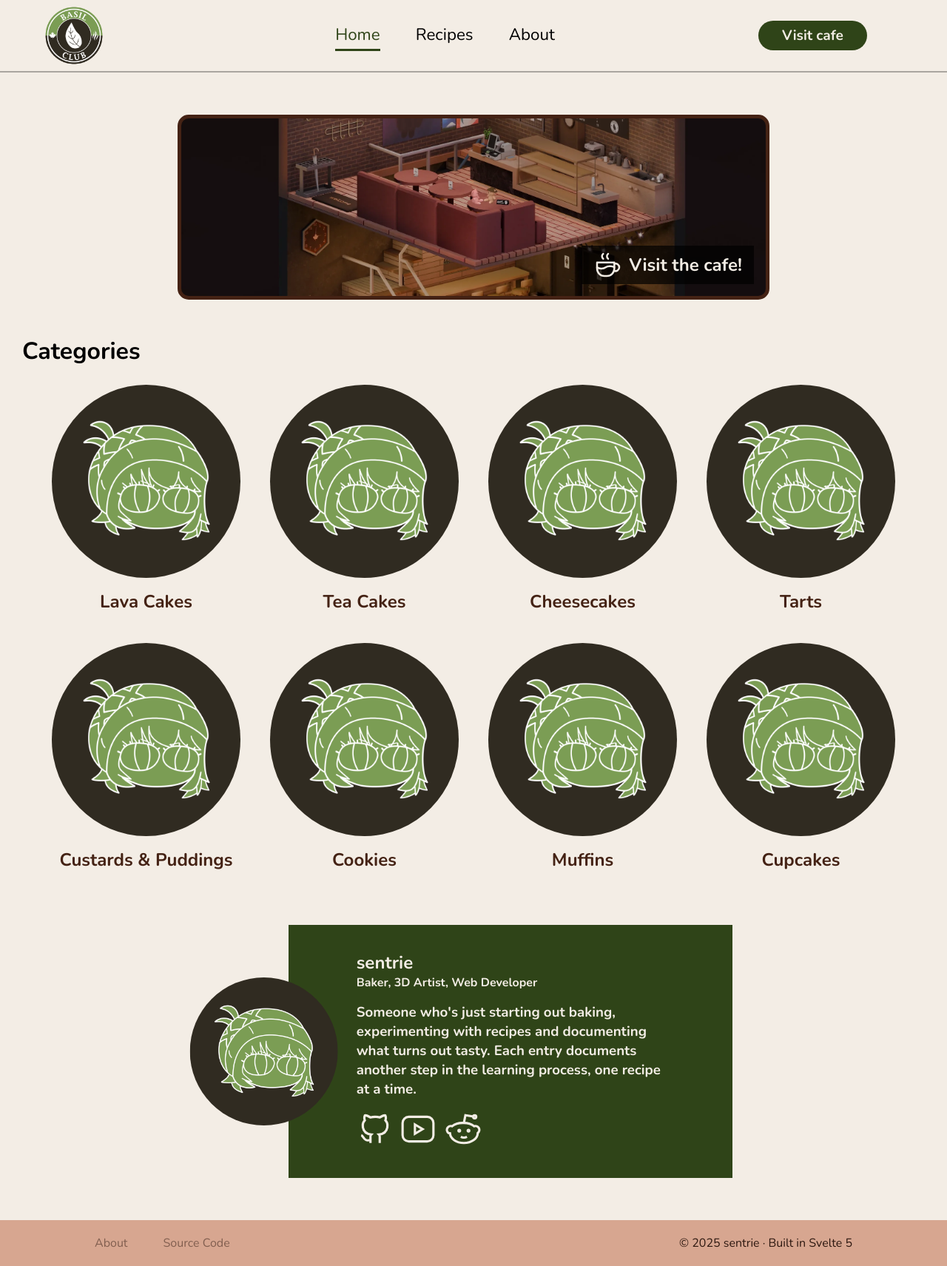
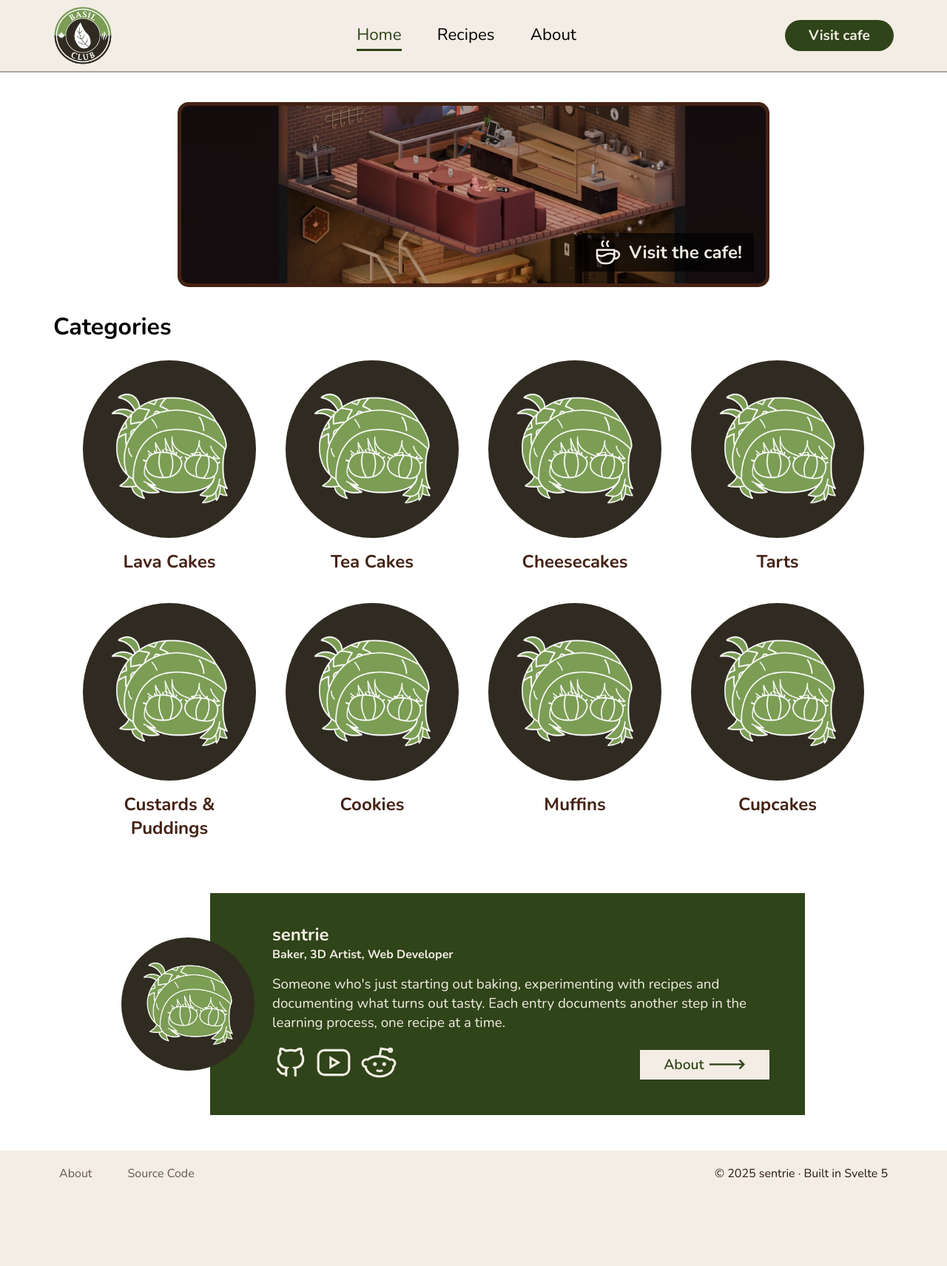
Before and after one commit to sen-trie/basil-main, a SvelteKit app: page / in a window 1280 px wide. Shown: the whole page at 74% size. After the commit the page ends 1617 px from the top, so only its background shows below. Built offline with nearby package versions, Linux system fonts and the light colour scheme.

Commit message:
Structure: Standardize padding and maxwidth

```diff
--- a/src/app.css
+++ b/src/app.css
@@ -11,6 +11,7 @@
 	--colour-dark: #442214;
 	--colour-black: #2d1810;
 	--colour-red: #ed1f2c;
+	--colour-light-green: #bfdf9e;
 	--colour-green: #9dc275;
 	--colour-dark-green: rgb(47, 68, 24);
 }
@@ -79,8 +80,8 @@ body {
 }
 
 .body-container {
-	max-width: 1300px;
-	padding: 25px 30px;
+	width: min(1200px, 100%);
+	padding: 40px 32px 48px;
 	margin: 0 auto;
 	gap: 20px;
 }
--- a/src/lib/components/Footer.svelte
+++ b/src/lib/components/Footer.svelte
@@ -2,7 +2,7 @@
 	const year = new Date().getFullYear();
 </script>
 
-<footer class="flexbox">
+<footer class="flexbox body-container">
 	<div class="footer-links flexbox">
 		<a href="/about">About</a>
 		<a href="/about">Source Code</a>
@@ -12,16 +12,15 @@
 
 <style>
 	footer {
-		width: 100%;
-		padding: 20px 8rem;
+		padding: 20px 40px;
 		justify-content: space-between;
-		background-color: var(--colour-light);
+		background-color: var(--colour-white);
 		view-transition-name: footer;
 		color: var(--colour-black);
 	}
 
 	.footer-links {
-		opacity: 0.5;
+		opacity: 0.7;
 		width: fit-content;
 		gap: 3rem;
 	}
--- a/src/lib/components/Header.svelte
+++ b/src/lib/components/Header.svelte
@@ -9,7 +9,7 @@
 </script>
 
 <header>
-	<div class="flexbox header-wrapper">
+	<div class="flexbox body-container header-wrapper">
 		<div class="flexbox">
 			<a class="flexbox" href="/">
 				<img class="header-img" src={images['logo.webp']} alt="logo" />
@@ -39,15 +39,13 @@
 		position: sticky;
 		top: 0;
 		z-index: 10;
-		padding: 8px 60px 8px;
 		background-color: var(--colour-white);
 		border-bottom: 2px solid rgba(0, 0, 0, 0.3);
 		view-transition-name: header;
 	}
 
 	.header-wrapper {
-		max-width: 1200px;
-		margin: 0 auto;
+		padding: 8px 32px 8px;
 		align-items: center;
 		justify-content: space-between;
 	}
@@ -116,11 +114,9 @@
 	.cafe-button {
 		background-color: var(--colour-dark-green);
 		color: var(--colour-white);
-		padding: 7px 32px;
+		padding: 8px 32px;
 		font-size: 1.2rem;
 		font-weight: 700;
 		border-radius: 25px;
-		margin-left: 10px;
-		margin-right: 3rem;
 	}
 </style>
--- a/src/routes/+layout.js
+++ b/src/routes/+layout.js
@@ -1 +1 @@
-// export const prerender = true;
+export const prerender = true;
--- a/src/routes/+layout.svelte
+++ b/src/routes/+layout.svelte
@@ -50,5 +50,6 @@
 		margin: 0 auto;
 		flex-grow: 1;
 		width: 100%;
+		background-color: white;
 	}
 </style>
--- a/src/routes/+page.svelte
+++ b/src/routes/+page.svelte
@@ -20,7 +20,7 @@
 {/snippet}
 
 <div class="body-container home-div" style:view-transition-name="main-content-main">
-	<a class="cafe-button w-full" href="/cafe">
+	<a class="cafe-big-button w-full" href="/cafe">
 		<h2 class="flexbox"><Cup /> Visit the cafe!</h2>
 	</a>
 
@@ -42,14 +42,19 @@
 				time.
 			</h3>
 			<div class="flexbox link-container">
-				<a href="https://github.com/sen-trie" target="_blank" aria-label="link">
+				<a href="https://github.com/sen-trie" target="_blank" aria-label="link" class="social-link">
 					<svg viewBox="0 0 24 24" fill="none" stroke-width="1.5">
 						<path
 							d="M9 19c-4.3 1.4 -4.3 -2.5 -6 -3m12 5v-3.5c0 -1 .1 -1.4 -.5 -2c2.8 -.3 5.5 -1.4 5.5 -6a4.6 4.6 0 0 0 -1.3 -3.2a4.2 4.2 0 0 0 -.1 -3.2s-1.1 -.3 -3.5 1.3a12.3 12.3 0 0 0 -6.2 0c-2.4 -1.6 -3.5 -1.3 -3.5 -1.3a4.2 4.2 0 0 0 -.1 3.2a4.6 4.6 0 0 0 -1.3 3.2c0 4.6 2.7 5.7 5.5 6c-.6 .6 -.6 1.2 -.5 2v3.5"
 						/>
 					</svg>
 				</a>
-				<a href="https://www.youtube.com/@IAM_SENTRY" target="_blank" aria-label="link">
+				<a
+					href="https://www.youtube.com/@IAM_SENTRY"
+					target="_blank"
+					aria-label="link"
+					class="social-link"
+				>
 					<svg viewBox="0 0 24 24" fill="none" stroke-width="1.5">
 						<path
 							d="M2 8a4 4 0 0 1 4 -4h12a4 4 0 0 1 4 4v8a4 4 0 0 1 -4 4h-12a4 4 0 0 1 -4 -4v-8z"
@@ -57,7 +62,12 @@
 						<path d="M10 9l5 3l-5 3z" />
 					</svg>
 				</a>
-				<a href="https://www.reddit.com/u/IAM_Sentry" target="_blank" aria-label="link">
+				<a
+					href="https://www.reddit.com/u/IAM_Sentry"
+					target="_blank"
+					aria-label="link"
+					class="social-link"
+				>
 					<svg viewBox="0 0 24 24" fill="none" stroke-width="1.5">
 						<path
 							d="M12 8c2.648 0 5.028 .826 6.675 2.14a2.5 2.5 0 0 1 2.326 4.36c0 3.59 -4.03 6.5 -9 6.5c-4.875 0 -8.845 -2.8 -9 -6.294l-1 -.206a2.5 2.5 0 0 1 2.326 -4.36c1.646 -1.313 4.026 -2.14 6.674 -2.14z"
@@ -69,13 +79,14 @@
 						<path d="M10 17c.667 .333 1.333 .5 2 .5s1.333 -.167 2 -.5" />
 					</svg>
 				</a>
+				<a href="/about" class="about-button">About 🡒</a>
 			</div>
 		</section>
 	</div>
 </div>
 
 <style lang="scss">
-	.cafe-button {
+	.cafe-big-button {
 		position: relative;
 		display: block;
 		background-color: white;
@@ -83,7 +94,7 @@
 		height: 250px;
 		border: 5px solid var(--colour-dark);
 		border-radius: 15px;
-		margin: 2rem auto 3rem;
+		margin: 0 auto 2rem;
 		background-image: url('/cafe-bg.webp');
 		background-position: center center;
 		background-repeat: no-repeat;
@@ -137,14 +148,12 @@
 	}
 
 	.author-div {
+		$author-width: 180px;
+		$author-padding: 2rem;
+
 		display: flex;
 		align-items: center;
-		margin-bottom: 2rem;
-	}
-
-	.author-div {
-		$author-width: 200px;
-		padding: 0 calc(10rem + $author-width / 2) 0 10rem;
+		padding: 0 calc($author-width / 1.5) 0 $author-padding;
 		stroke: var(--colour-white);
 
 		.author-img {
@@ -161,29 +170,39 @@
 			background-color: var(--colour-dark-green);
 			color: var(--colour-white);
 			flex-grow: 1;
-			padding: 35px calc($author-width / 3 + 25px);
+			padding: 40px 48px 40px calc($author-width / 3 + 24px);
 			min-height: fit-content;
 
 			h3 {
+				font-weight: 400;
 				flex-grow: 1;
 				margin: 16px 0;
+				padding-right: 24px;
 			}
 
-			a {
-				width: fit-content;
-				margin-top: auto;
-				font-size: 1.2rem;
-			}
+			.link-container {
+				align-items: center;
 
-			.link-container a:first-of-type {
-				margin-right: 8px;
-			}
+				.social-link {
+					width: 50px;
+					height: 50px;
+					margin-right: 12px;
+					margin-bottom: 6px;
 
-			.link-container a {
-				margin-right: 12px;
-				width: 50px;
-				height: 50px;
-				margin-bottom: 6px;
+					&:first-of-type {
+						margin-right: 8px;
+					}
+				}
+
+				.about-button {
+					height: fit-content;
+					margin-left: auto;
+					font-size: 1.2rem;
+					background-color: var(--colour-white);
+					color: var(--colour-dark-green);
+					font-weight: 600;
+					padding: 7px 32px;
+				}
 			}
 		}
 	}
--- a/src/routes/about/+page.svelte
+++ b/src/routes/about/+page.svelte
@@ -63,11 +63,6 @@
 </div>
 
 <style lang="scss">
-	.body-container {
-		padding: 45px 25px 25px;
-		width: min(1200px, 100%);
-	}
-
 	h1 {
 		font-size: 2.2rem;
 	}
--- a/src/routes/category/[slug]/+page.svelte
+++ b/src/routes/category/[slug]/+page.svelte
@@ -7,7 +7,7 @@
 </script>
 
 <div class="category-header">
-	<div class="flexbox">
+	<div class="body-container flexbox">
 		<img
 			src={images['avatar.webp']}
 			style="view-transition-name: category-img-{slug.replace(/ /g, '')}"
@@ -27,7 +27,7 @@
 <style lang="scss">
 	.category-header {
 		height: fit-content;
-		background-color: var(--colour-green);
+		background-color: var(--colour-light-green);
 		color: var(--colour-dark-green);
 
 		> div {
@@ -39,7 +39,6 @@
 				width: 150px;
 				height: 150px;
 				border-radius: 100%;
-				margin-right: 3rem;
 			}
 
 			.category-content {
@@ -54,7 +53,6 @@
 			h2 {
 				font-size: 1.3rem;
 				font-weight: 500;
-				color: var(--colour-black);
 			}
 		}
 	}
```
